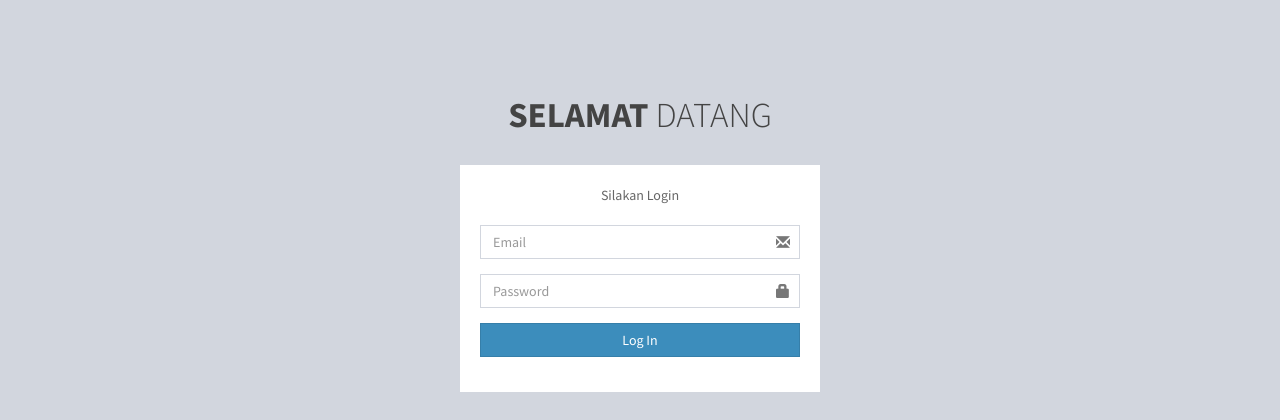
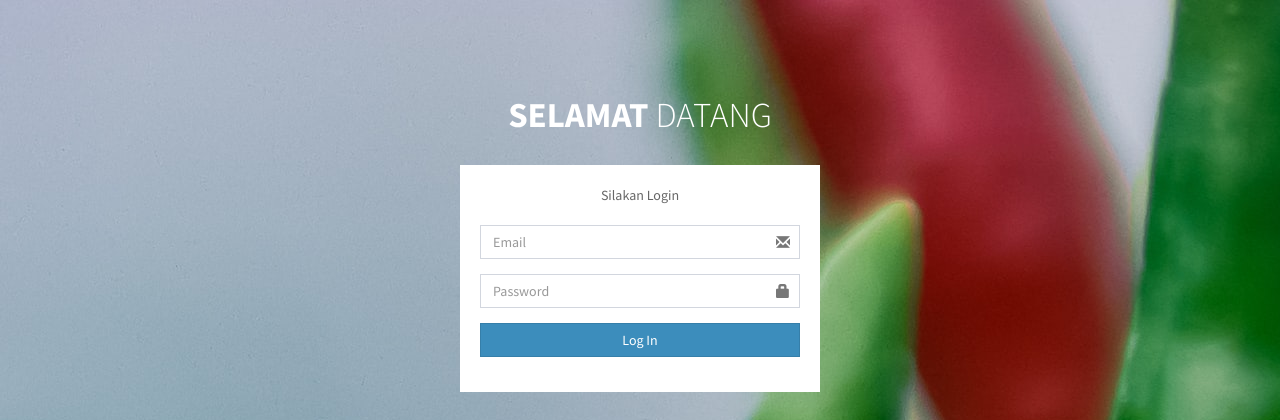
Before and after one commit to Aswarkasim/risnapp-cabai, a CodeIgniter app: page /database/admin/auth in a window 1280 px wide. Shown: the top 420 px of the page. Run offline with CodeIgniter, Linux system fonts and the light colour scheme.

Commit message:
last betulan

```diff
--- a/application/modules/admin/views/auth/login_admin.php
+++ b/application/modules/admin/views/auth/login_admin.php
@@ -19,10 +19,10 @@
     <link rel="stylesheet" href="https://fonts.googleapis.com/css?family=Source+Sans+Pro:300,400,600,700,300italic,400italic,600italic">
 </head>
 
-<body class="hold-transition login-page">
+<body class="hold-transition login-page" style="background-image: url(<?= base_url('assets/img/bg.jpg'); ?>); repeat: no-repeat">
     <div class="login-box">
         <div class="login-logo">
-            <a href="<?= base_url('assets/admin/') ?>index2.html"><b>SELAMAT</b> DATANG</a>
+            <a href="<?= base_url('assets/admin/') ?>" style="color: white"><b>SELAMAT</b> DATANG</a>
         </div>
         <!-- /.login-logo -->
         <div class="login-box-body">
```
Also changed, not shown: assets/img/bg.jpg (added).
